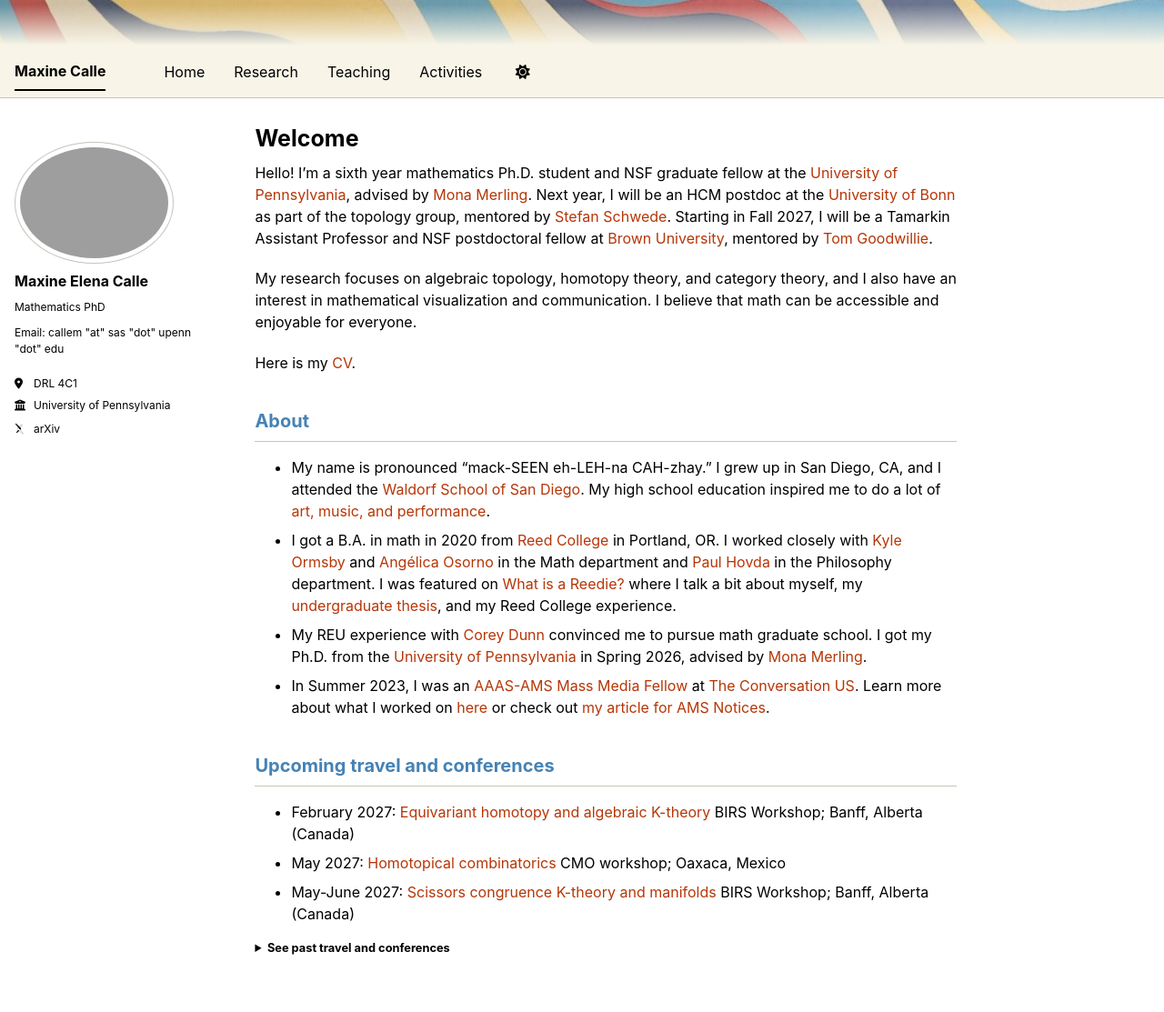
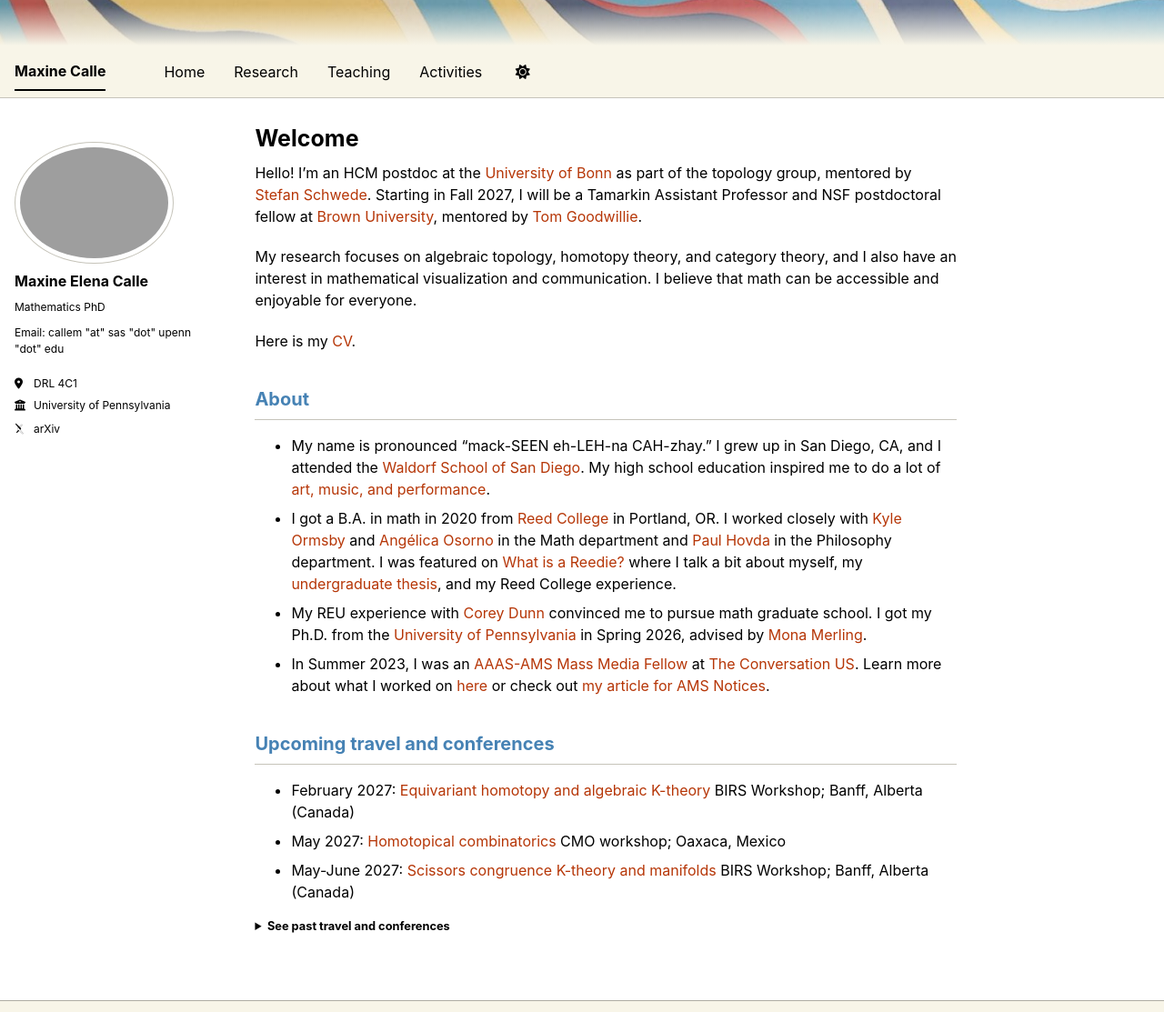
Before and after one commit to maxinecalle/maxinecalle.github.io, a Jekyll site: the page built from _pages/about.md, in a window 1280 px wide and 1376 px high, cut to the strip 0-1113 px from the top of the window. Shown: the whole strip at 91% size. Built offline with Jekyll 4.4.1, drawn with Linux system fonts in a browser that asks for light colours; some web fonts are replaced; a script bundle is joined from its source files by our own code; library files that are not in the unit come from our copies.

Commit message:
Update 8/8

```diff
--- a/_pages/about.md
+++ b/_pages/about.md
@@ -7,7 +7,7 @@ redirect_from:
   - /about.html
 ---
 
-Hello! I'm a sixth year mathematics Ph.D. student and NSF graduate fellow at the [University of Pennsylvania](https://www.math.upenn.edu/), advised by [Mona Merling](https://www2.math.upenn.edu/~mmerling/index.html). Next year, I will be an HCM postdoc at the [University of Bonn](https://www.math.uni-bonn.de/ag/topo/) as part of the topology group, mentored by [Stefan Schwede](https://www.math.uni-bonn.de/people/schwede/). Starting in Fall 2027, I will be a Tamarkin Assistant Professor and NSF postdoctoral fellow at [Brown University](https://mathematics.brown.edu/), mentored by [Tom Goodwillie](https://sites.brown.edu/tgoodwillie/tom-goodwillie/).
+Hello! I'm an HCM postdoc at the [University of Bonn](https://www.math.uni-bonn.de/ag/topo/) as part of the topology group, mentored by [Stefan Schwede](https://www.math.uni-bonn.de/people/schwede/). Starting in Fall 2027, I will be a Tamarkin Assistant Professor and NSF postdoctoral fellow at [Brown University](https://mathematics.brown.edu/), mentored by [Tom Goodwillie](https://sites.brown.edu/tgoodwillie/tom-goodwillie/).
 
 My research focuses on algebraic topology, homotopy theory, and category theory, and I also have an interest in mathematical visualization and communication. I believe that math can be accessible and enjoyable for everyone.
 
```
Also changed, not shown: 1 other file.
